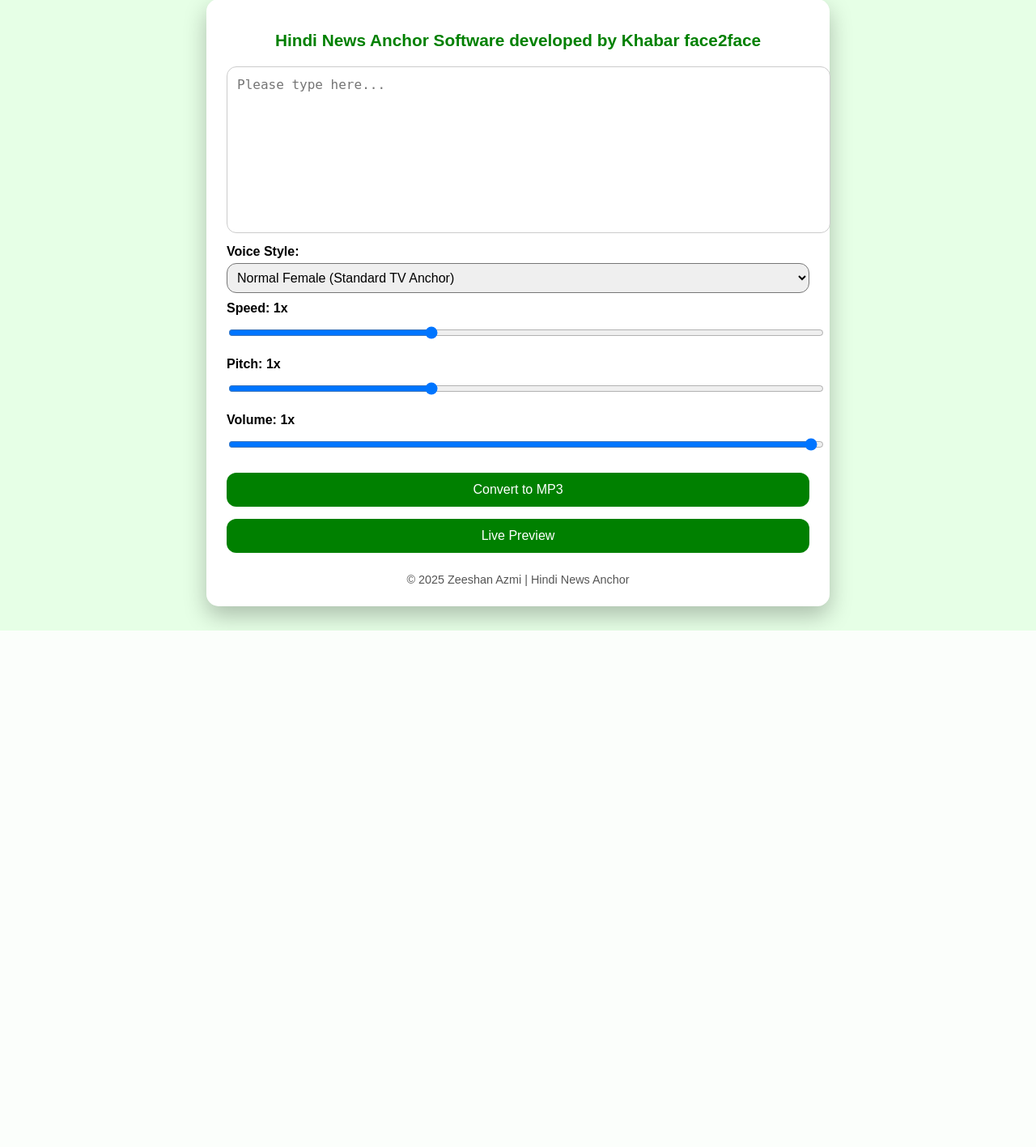
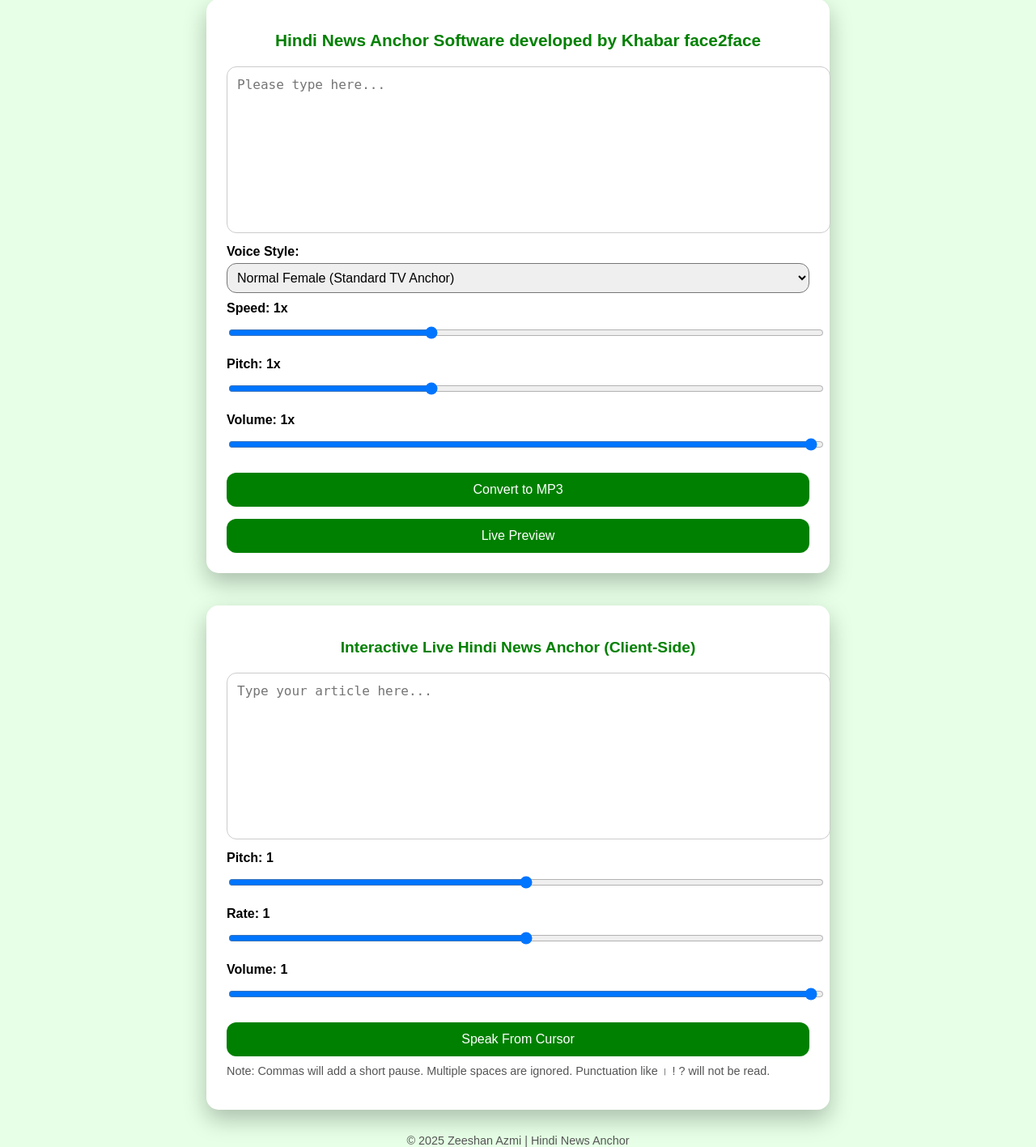
Before and after one commit to phpzee/RenderFlask, a Flask app: page / in a window 1280 px wide. Shown: the part 31-1448 px from the top of the page at 81% size. Before the commit the page ends 810 px from the top, so only its background shows below. Run offline with Flask 3, Linux system fonts and the light colour scheme.

Commit message:
Add files via upload

```diff
--- a/templates/index.html
+++ b/templates/index.html
@@ -18,12 +18,14 @@
 #countdown{margin-top:10px;font-weight:bold;color:darkgreen;display:none;text-align:center;}
 .audioPreview{margin-top:15px;display:none;width:100%;}
 .footer{margin-top:25px;font-size:0.9em;color:#555;text-align:center;}
+.controls label{margin-top:10px;}
 </style>
 </head>
 <body>
 <div class="container">
 <h1>Hindi News Anchor Software developed by Khabar face2face</h1>
 
+<!-- =================== MP3 Download TTS =================== -->
 <form id="ttsForm" method="POST" action="/convert">
 <textarea name="text" placeholder="Please type here..."></textarea><br>
 
@@ -56,40 +58,71 @@
 <div id="countdown">⏳ Please wait...</div>
 
 <audio controls class="audioPreview" id="audioPreview"></audio>
+</div>
+
+<!-- =================== Interactive Live Hindi News Anchor =================== -->
+<div class="container" style="margin-top:40px;">
+<h2 style="text-align:center; color:green; font-size:1.2em; margin-bottom:20px;">
+Interactive Live Hindi News Anchor (Client-Side)
+</h2>
+
+<textarea id="liveTextInput" placeholder="Type your article here..."></textarea>
+
+<div class="controls">
+<label>Pitch: <span id="livePitchVal">1.0</span></label>
+<input type="range" id="livePitchSlider" min="0.8" max="1.2" step="0.01" value="1.0">
+
+<label>Rate: <span id="liveRateVal">1.0</span></label>
+<input type="range" id="liveRateSlider" min="0.8" max="1.2" step="0.01" value="1.0">
+
+<label>Volume: <span id="liveVolumeVal">1.0</span></label>
+<input type="range" id="liveVolumeSlider" min="0.5" max="1.0" step="0.01" value="1.0">
+</div>
+
+<button id="liveSpeakBtn">Speak From Cursor</button>
+<p style="font-size:0.9em; color:#555; margin-top:10px;">
+Note: Commas will add a short pause. Multiple spaces are ignored. Punctuation like । ! ? will not be read.
+</p>
+</div>
 
 <div class="footer">© 2025 Zeeshan Azmi | Hindi News Anchor</div>
-</div>
 
 <script>
-const form = document.getElementById("ttsForm");
-const progressContainer = document.getElementById("progressBarContainer");
-const progressBar = document.getElementById("progressBar");
-const countdown = document.getElementById("countdown");
-const previewBtn = document.getElementById("previewBtn");
-const audioPreview = document.getElementById("audioPreview");
+// --- MP3 Download Section ---
+const form=document.getElementById("ttsForm");
+const progressContainer=document.getElementById("progressBarContainer");
+const progressBar=document.getElementById("progressBar");
+const countdown=document.getElementById("countdown");
+const previewBtn=document.getElementById("previewBtn");
+const audioPreview=document.getElementById("audioPreview");
 
-const speedSlider = document.getElementById("speedSlider");
-const pitchSlider = document.getElementById("pitchSlider");
-const volumeSlider = document.getElementById("volumeSlider");
-const speedVal = document.getElementById("speedVal");
-const pitchVal = document.getElementById("pitchVal");
-const volumeVal = document.getElementById("volumeVal");
+// Sliders
+const speedSlider=document.getElementById("speedSlider");
+const pitchSlider=document.getElementById("pitchSlider");
+const volumeSlider=document.getElementById("volumeSlider");
+const speedVal=document.getElementById("speedVal");
+const pitchVal=document.getElementById("pitchVal");
+const volumeVal=document.getElementById("volumeVal");
 
-function updateSliderLabels() {
+// Voice defaults
+const VOICE_DEFAULTS = {
+  "hi_female_normal": {speed:1.0, pitch:1.0, volume:1.0},
+  "hi_female_slow": {speed:0.95, pitch:0.95, volume:1.0},
+  "hi_female_cheerful": {speed:1.1, pitch:1.05, volume:1.0},
+  "hi_female_calm": {speed:0.95, pitch:1.0, volume:1.0},
+  "hi_female_urgent": {speed:1.15, pitch:1.0, volume:1.0},
+  "hi_female_soft": {speed:1.0, pitch:0.9, volume:0.9}
+};
+
+function updateSliderLabels(){
     speedVal.innerText = speedSlider.value;
     pitchVal.innerText = pitchSlider.value;
     volumeVal.innerText = volumeSlider.value;
 }
 
+// Adjust sliders on voice change
 document.getElementById("voiceSelect").addEventListener("change", ()=>{
-    const defaults = {
-      "hi_female_normal": {speed:1.0, pitch:1.0, volume:1.0},
-      "hi_female_slow": {speed:0.95, pitch:0.95, volume:1.0},
-      "hi_female_cheerful": {speed:1.1, pitch:1.05, volume:1.0},
-      "hi_female_calm": {speed:0.95, pitch:1.0, volume:1.0},
-      "hi_female_urgent": {speed:1.15, pitch:1.0, volume:1.0},
-      "hi_female_soft": {speed:1.0, pitch:0.9, volume:0.9}
-    }[document.getElementById("voiceSelect").value];
+    const defaults = VOICE_DEFAULTS[document.getElementById("voiceSelect").value];
     speedSlider.value = defaults.speed;
     pitchSlider.value = defaults.pitch;
     volumeSlider.value = defaults.volume;
@@ -99,33 +132,118 @@
 speedSlider.oninput = pitchSlider.oninput = volumeSlider.oninput = updateSliderLabels;
 updateSliderLabels();
 
-function startProgress(timeSec=5){
-    progressContainer.style.display="block"; countdown.style.display="block"; progressBar.style.width="0%";
-    let width=0; let timeLeft=timeSec;
-    countdown.innerText=`⏳ Please wait... ${timeLeft}s`;
-    let interval=setInterval(()=>{if(width>=100)clearInterval(interval); else width+=2; progressBar.style.width=width+"%";},50);
-    let countdownInterval=setInterval(()=>{if(timeLeft<=0)clearInterval(countdownInterval); else countdown.innerText=`⏳ Please wait... ${timeLeft}s`; timeLeft--;},1000);
+// Form submit
+form.addEventListener("submit",function(e){
+progressContainer.style.display="block";countdown.style.display="block";progressBar.style.width="0%";
+let width=0;let timeLeft=5;
+countdown.innerText=`⏳ Please wait... ${timeLeft}s`;
+let interval=setInterval(()=>{if(width>=100)clearInterval(interval);else width+=2;progressBar.style.width=width+"%";},50);
+let countdownInterval=setInterval(()=>{if(timeLeft<=0)clearInterval(countdownInterval);else countdown.innerText=`⏳ Please wait... ${timeLeft}s`;timeLeft--;},1000);
+});
+
+// Live preview
+previewBtn.addEventListener("click",async function(){
+const text=form.text.value.trim();
+if(!text){alert("Please enter text.");return;}
+const voice=document.getElementById("voiceSelect").value;
+progressContainer.style.display="block";countdown.style.display="block";progressBar.style.width="0%";audioPreview.style.display="none";
+let width=0;let timeLeft=3;
+countdown.innerText=`Generating preview... ${timeLeft}s`;
+let interval=setInterval(()=>{if(width>=100)clearInterval(interval);else width+=3;progressBar.style.width=width+"%";},50);
+let countdownInterval=setInterval(()=>{if(timeLeft<=0)clearInterval(countdownInterval);else countdown.innerText=`⏳ Generating preview... ${timeLeft}s`;timeLeft--;},1000);
+try{
+const formData=new FormData();formData.append("text",text);formData.append("voice",voice);
+const resp=await fetch("/preview",{method:"POST",body:formData});
+if(!resp.ok)throw new Error("Preview generation failed");
+const blob=await resp.blob();audioPreview.src=URL.createObjectURL(blob);audioPreview.style.display="block";
+}catch(err){alert("Error: "+err.message);}
+finally{progressContainer.style.display="none";countdown.style.display="none";}
+});
+
+// --- Interactive Live TTS Section ---
+const liveTextInput = document.getElementById("liveTextInput");
+const liveSpeakBtn = document.getElementById("liveSpeakBtn");
+const livePitchSlider = document.getElementById("livePitchSlider");
+const liveRateSlider = document.getElementById("liveRateSlider");
+const liveVolumeSlider = document.getElementById("liveVolumeSlider");
+const livePitchVal = document.getElementById("livePitchVal");
+const liveRateVal = document.getElementById("liveRateVal");
+const liveVolumeVal = document.getElementById("liveVolumeVal");
+
+function updateLiveLabels(){
+    livePitchVal.innerText = livePitchSlider.value;
+    liveRateVal.innerText = liveRateSlider.value;
+    liveVolumeVal.innerText = liveVolumeSlider.value;
+}
+livePitchSlider.oninput = liveRateSlider.oninput = liveVolumeSlider.oninput = updateLiveLabels;
+updateLiveLabels();
+
+// Split text into words ignoring extra spaces
+function splitWords(text){
+    text = text.replace(/\s+/g,' ');
+    return text.match(/[^ ,]+|[,]/g) || [];
 }
 
-previewBtn.addEventListener("click", async function(){
-    const text = form.text.value.trim();
-    if(!text){alert("Please enter text."); return;}
-    const voice = document.getElementById("voiceSelect").value;
-    startProgress(3);
-    audioPreview.style.display="none";
+// Speak from cursor
+function liveSpeakFromCursor(){
+    const selStart = liveTextInput.selectionStart;
+    const fullText = liveTextInput.value;
+    let words = splitWords(fullText);
 
-    try{
-        // Clean punctuation before sending to server
-        const cleanText = text.replace(/[।!?.,“”"']/g,'').replace(/\s+/g,' ').trim();
-        const formData = new FormData(); formData.append("text", cleanText); formData.append("voice", voice);
-        const resp = await fetch("/preview",{method:"POST",body:formData});
-        if(!resp.ok) throw new Error("Preview generation failed");
-        const blob = await resp.blob();
-        audioPreview.src = URL.createObjectURL(blob);
-        audioPreview.style.display="block";
-    }catch(err){alert("Error: "+err.message);}
-    finally{progressContainer.style.display="none"; countdown.style.display="none";}
-});
+    let charCount = 0;
+    let startIdx = 0;
+    for(let i=0;i<words.length;i++){
+        if(charCount + words[i].length >= selStart){
+            startIdx = i;
+            break;
+        }
+        charCount += words[i].length + 1;
+    }
+
+    window.speechSynthesis.cancel();
+
+    function speakWord(idx){
+        if(idx >= words.length) return;
+        let word = words[idx];
+        if(word === ','){
+            setTimeout(()=>speakWord(idx+1), 300);
+            charCount += 1;
+            return;
+        }
+
+        // Skip other punctuations
+        if(/[।!?]/.test(word)){
+            charCount += word.length;
+            speakWord(idx+1);
+            return;
+        }
+
+        const utter = new SpeechSynthesisUtterance(word);
+        utter.lang = "hi-IN";
+        utter.pitch = parseFloat(livePitchSlider.value);
+        utter.rate = parseFloat(liveRateSlider.value);
+        utter.volume = parseFloat(liveVolumeSlider.value);
+
+        utter.onstart = ()=>{
+            const before = words.slice(0,idx).join(' ');
+            const after = words.slice(idx+1).join(' ');
+            liveTextInput.value = before + ' ' + word + ' ' + after;
+            liveTextInput.focus();
+            liveTextInput.setSelectionRange(charCount,charCount+word.length);
+        };
+
+        utter.onend = ()=>{
+            charCount += word.length + 1;
+            speakWord(idx+1);
+        };
+
+        window.speechSynthesis.speak(utter);
+    }
+
+    speakWord(startIdx);
+}
+
+liveSpeakBtn.onclick = liveSpeakFromCursor;
 </script>
 </body>
 </html>
```
